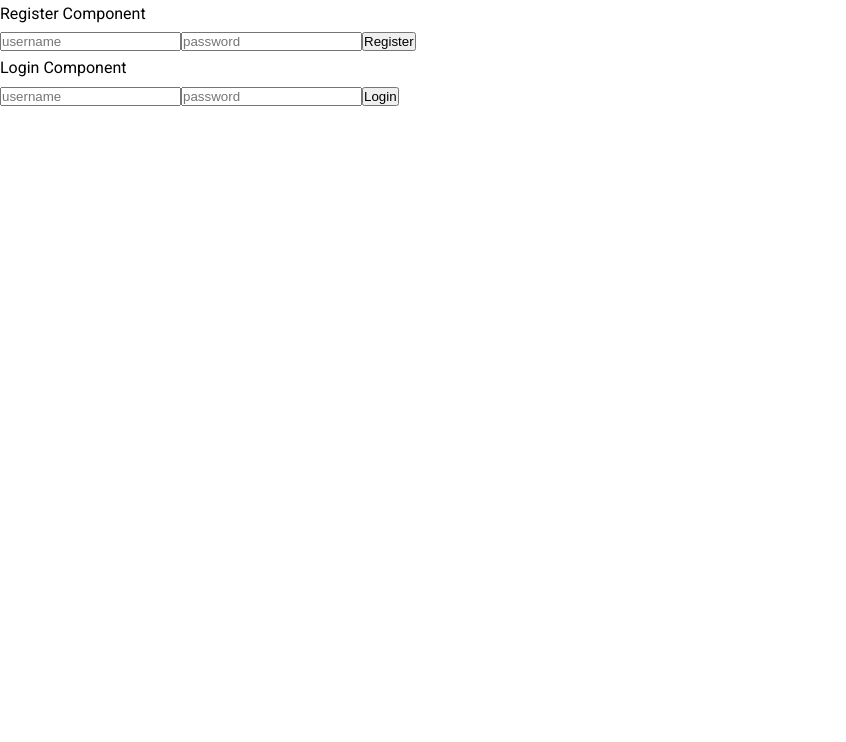
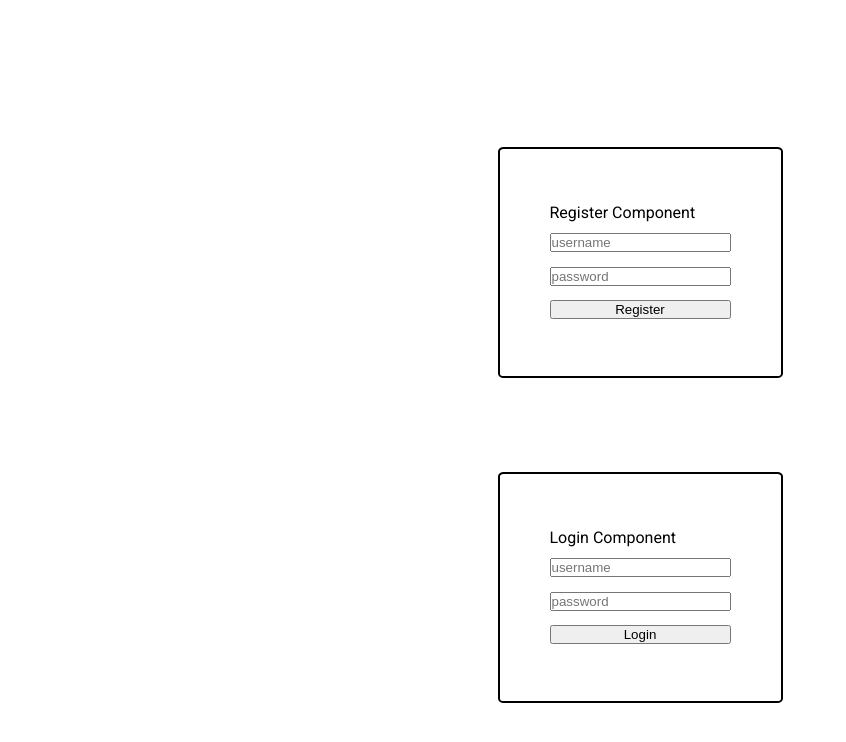
Before and after one commit to kevten22/lambdahackathon, a React (Create React App) app in the folder client/: page / in a window 1280 px wide. Shown: the top 742 px of the page, without its empty margins (0-846 px from the left). Built offline with nearby package versions, Linux system fonts and the light colour scheme.

Commit message:
got styling to work, reusable styles navbar and auth page

```diff
--- a/client/package.json
+++ b/client/package.json
@@ -15,6 +15,7 @@
     "redux": "^4.0.1",
     "redux-logger": "^3.0.6",
     "redux-thunk": "^2.3.0",
+    "styled-components": "^4.1.3",
     "typeface-roboto": "^0.0.54"
   },
   "scripts": {
@@ -31,5 +32,7 @@
     "not dead",
     "not ie <= 11",
     "not op_mini all"
-  ]
+  ],
+  "main": "index.js",
+  "license": "MIT"
 }
--- a/client/src/App.js
+++ b/client/src/App.js
@@ -3,10 +3,20 @@ import Layout from "./components/Layout/layout";
 import NavBar from "./components/Navbar/navbar";
 
 class App extends Component {
+  constructor(props) {
+    super(props);
+    this.state = {
+      user: "placeholder"
+    };
+  }
+  // component did mount update this.state.user to the login user.
+  componentDidMount() {}
+  //filter function to filter from the datasets, to render only the user's datasets
+
   render() {
     return (
       <div>
-        <NavBar />
+        <NavBar user={this.state.user} />
         <Layout />
       </div>
     );
--- a/client/src/Authenticate/Auth.js
+++ b/client/src/Authenticate/Auth.js
@@ -1,6 +1,7 @@
 import React, { Component } from "react";
 import Register from "./AuthWrapper/Register";
 import Login from "./AuthWrapper/Login";
+import { AuthContainer } from "../Styling/ReusableStyles";
 
 const Authenticate = App =>
   class extends Component {
@@ -19,10 +20,12 @@ const Authenticate = App =>
       }
     }
     //login function
-    login = () => {
+    login = props => {
       //does an axios call to the database, compare hashed pw with function to unhash pw and set loggedIn to true if it is correct
-      // localStorage.setItem("user", response.data)
-      // localStorage.setItem("password", response.data)
+      // localStorage.setItem("user", response.data);
+      // localStorage.setItem("password", response.data);
+      localStorage.setItem("user", props.usernameInput);
+      localStorage.setItem("password", props.passwordInput);
       this.setState({ loggedIn: true });
     };
     //logout function
@@ -36,17 +39,17 @@ const Authenticate = App =>
         username: newUser.usernameInput,
         password: newUser.passwordInput
       };
-      console.log(registerNewUser);
+      // console.log(registerNewUser);
       //axios call to post new user to database
     };
 
     render() {
       if (this.state.loggedIn) return <App logout={this.logout} />;
       return (
-        <div>
+        <AuthContainer>
           <Register registerNewUser={this.registerNewUser} login={this.login} />
           <Login login={this.login} />
-        </div>
+        </AuthContainer>
       );
     }
   };
--- a/client/src/Authenticate/AuthWrapper/Login.js
+++ b/client/src/Authenticate/AuthWrapper/Login.js
@@ -1,4 +1,5 @@
 import React, { Component } from "react";
+import { FormInput, FormContainer } from "../../Styling/ReusableStyles";
 
 class Login extends Component {
   constructor(props) {
@@ -18,9 +19,9 @@ class Login extends Component {
   };
   render() {
     return (
-      <div>
+      <FormContainer>
         <div>Login Component</div>
-        <form action="" onSubmit={this.handleLoginSubmitForm(this.props)}>
+        <FormInput action="" onSubmit={this.handleLoginSubmitForm(this.props)}>
           <input
             type="text"
             name="usernameInput"
@@ -38,8 +39,8 @@ class Login extends Component {
             required
           />
           <button>Login</button>
-        </form>
-      </div>
+        </FormInput>
+      </FormContainer>
     );
   }
 }
--- a/client/src/Authenticate/AuthWrapper/Register.js
+++ b/client/src/Authenticate/AuthWrapper/Register.js
@@ -1,4 +1,5 @@
 import React, { Component } from "react";
+import { FormInput, FormContainer } from "../../Styling/ReusableStyles";
 
 class Register extends Component {
   constructor(props) {
@@ -19,9 +20,12 @@ class Register extends Component {
   };
   render() {
     return (
-      <div>
+      <FormContainer>
         <div>Register Component</div>
-        <form action="" onSubmit={this.handleRegisterSubmitForm(this.props)}>
+        <FormInput
+          action=""
+          onSubmit={this.handleRegisterSubmitForm(this.props)}
+        >
           <input
             type="text"
             name="usernameInput"
@@ -39,8 +43,8 @@ class Register extends Component {
             required
           />
           <button>Register</button>
-        </form>
-      </div>
+        </FormInput>
+      </FormContainer>
     );
   }
 }
--- a/client/src/Styling/ReusableStyles.js
+++ b/client/src/Styling/ReusableStyles.js
@@ -0,0 +1,39 @@
+import styled from "styled-components";
+//auth
+//auth container
+export const AuthContainer = styled.div`
+  display: flex;
+  flex-direction: column;
+  align-items: center;
+  margin-top: 100px;
+  height: 650px;
+  justify-content: space-around;
+`;
+//form
+//form container
+export const FormContainer = styled.div`
+  padding: 5rem;
+  border: 2px solid black;
+  border-radius: 2%;
+  font-size: 1.6rem;
+`;
+//form input
+export const FormInput = styled.form`
+  display: flex;
+  justify-content: space-around;
+  flex-direction: column;
+  height: 100px;
+  font-size: 1.6rem;
+`;
+
+//nav
+//nav container
+export const NavContainer = styled.div`
+  position: relative;
+  display: flex;
+  flex-direction: column;
+  justify-content: space-around;
+  height: 900px;
+  max-width: 250px;
+  background: #9f7e69;
+`;
--- a/client/src/components/Navbar/navbar.js
+++ b/client/src/components/Navbar/navbar.js
@@ -1,5 +1,6 @@
 import React, { Component } from "react";
 import { Link } from "react-router-dom";
+import { NavContainer } from "../../Styling/ReusableStyles";
 
 class Navbar extends Component {
   constructor(props) {
@@ -10,15 +11,18 @@ class Navbar extends Component {
   //view own dataset
   //download own dataset
   //upload dataset
+
   render() {
+    console.log(this.props);
     return (
-      <div>
-        <div>Welcome user : username input here</div>
+      <NavContainer>
+        <div>Welcome user : {this.props.user}</div>
+        <div>Routes for the different views:</div>
         <Link to="/view-all">View all available data-sets</Link>
         <Link to="/view-own">View your own uploaded data-sets</Link>
         <Link to="/upload">Upload new data-sets</Link>
         <Link to="/download">Download your handeled data-sets</Link>
-      </div>
+      </NavContainer>
     );
   }
 }
```
Also changed, not shown: 2 other files (tests, documents, lock files or other folders).
